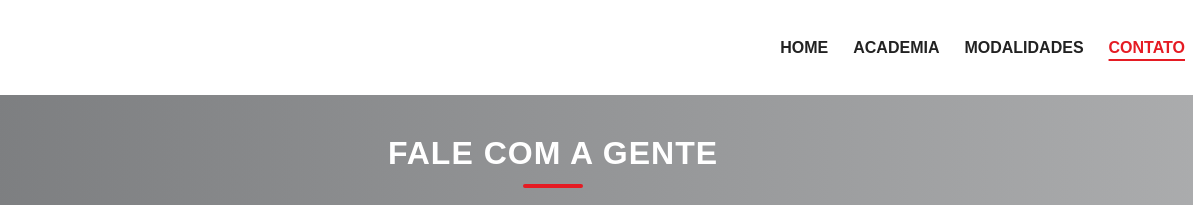
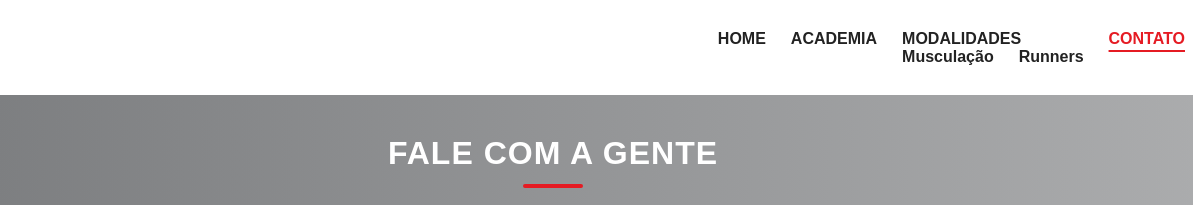
Before and after one commit to GabrielSMagnus/Connectgym, a plain HTML site: page contato.html in a window 1280 px wide. Shown: the top 205 px of the page, 87-1280 px from the left. Drawn offline with Linux system fonts and the light colour scheme.

Commit message:
Update contato.html

```diff
--- a/contato.html
+++ b/contato.html
@@ -12,7 +12,7 @@
 
   <link rel="shortcut icon" href="imagens/fotoTelefoneContato.png" type="image/x-icon">
   <link rel="stylesheet" href="estilo/contato.css">
-  <script src="js/script.js"></script>
+
 </head>
 
 <body>
@@ -25,7 +25,12 @@
       <ul>
         <li><a href="index.html">HOME</a></li>
         <li><a href="academia.html">ACADEMIA</a></li>
-        <li><a href="modalidades.html">MODALIDADES</a></li>
+        <li>
+        <a href="modalidades.html">MODALIDADES</a>
+        <ul class="submenu">
+          <li><a href="modalidades.html#musculacao">Musculação</a></li>
+          <li><a href="modalidades.html#runner">Runners</a></li>
+        </ul>
         <li><a href="contato.html" class="ativo">CONTATO</a></li>
       </ul>
     </nav>
@@ -82,7 +87,7 @@
   </a>
   <p>&copy; 2026 Connect Gym. Todos os direitos reservados.</p>
 </footer>
-
+<script src="js/script.js"></script>
 </body>
 
 </html>
```
